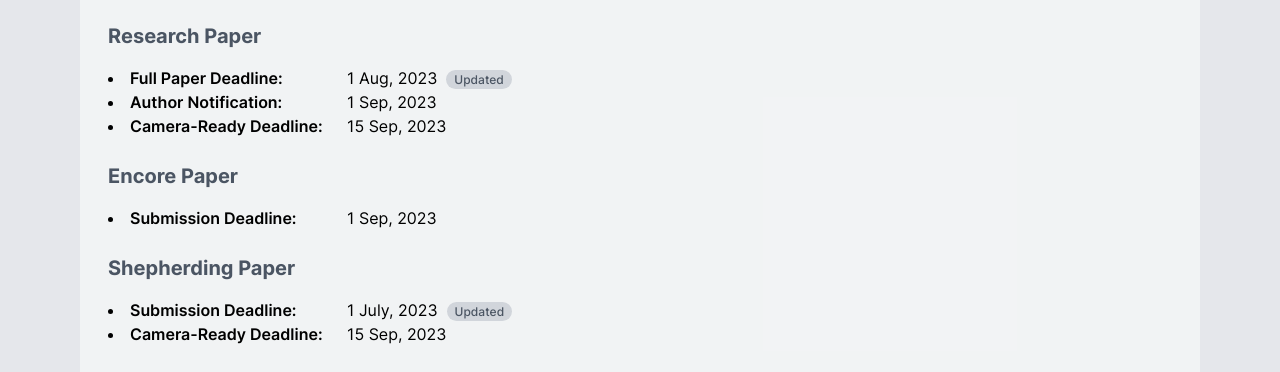
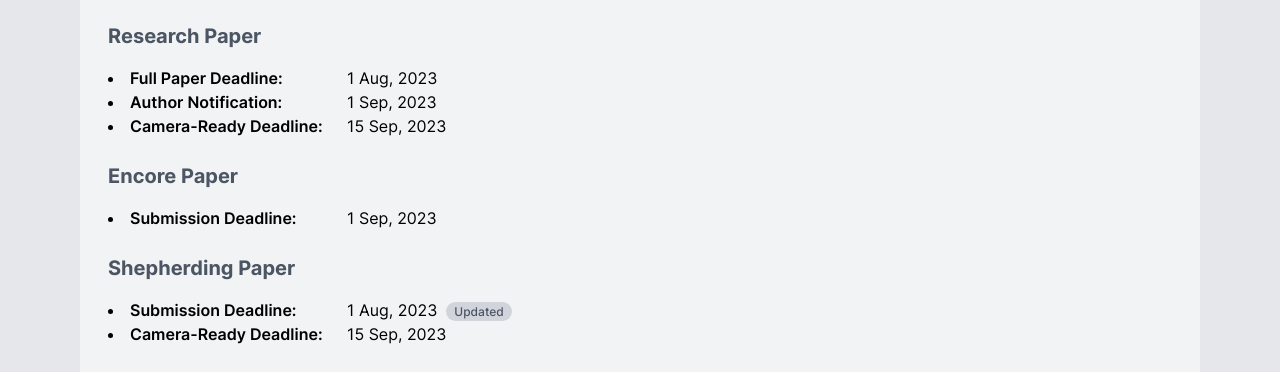
Before and after one commit to visatlas/adc2023, a Next.js app: page / in a window 1280 px wide. Shown: the part 1174-1546 px from the top of the page. Built offline with nearby package versions, Linux system fonts and the light colour scheme.

Commit message:
Update deadline

```diff
--- a/src/pages/index.tsx
+++ b/src/pages/index.tsx
@@ -73,9 +73,7 @@ export default function Home() {
             <h3 className="font-bold text-xl text-gray-600 mb-4 trackig-wide">Research Paper</h3>
             <ul className="list-disc list-inside">
               <li>
-                <strong className="font-semibold md:w-52 md:inline-block">Full Paper Deadline:</strong> &nbsp;1 Aug, 2023&nbsp;&nbsp;
-                <span className="py-0.5 px-2 rounded-full bg-gray-300 text-gray-600 font-sans font-medium text-xs">Updated</span>
-              </li>
+                <strong className="font-semibold md:w-52 md:inline-block">Full Paper Deadline:</strong> &nbsp;1 Aug, 2023</li>
               <li><strong className="font-semibold md:w-52 md:inline-block">Author Notification:</strong> &nbsp;1 Sep, 2023</li>
               <li><strong className="font-semibold md:w-52 md:inline-block">Camera-Ready Deadline:</strong> &nbsp;15 Sep, 2023</li>
             </ul>
@@ -85,7 +83,7 @@ export default function Home() {
             </ul>
             <h3 className="font-bold text-xl text-gray-600 mb-4 mt-6 trackig-wide">Shepherding Paper</h3>
             <ul className="list-disc list-inside">
-              <li><strong className="font-semibold md:w-52 md:inline-block">Submission Deadline:</strong> &nbsp;1 July, 2023&nbsp;&nbsp;
+              <li><strong className="font-semibold md:w-52 md:inline-block">Submission Deadline:</strong> &nbsp;1 Aug, 2023&nbsp;&nbsp;
                 <span className="py-0.5 px-2 rounded-full bg-gray-300 text-gray-600 font-sans font-medium text-xs">Updated</span>
               </li>
               <li><strong className="font-semibold md:w-52 md:inline-block">Camera-Ready Deadline:</strong> &nbsp;15 Sep, 2023</li>
```
